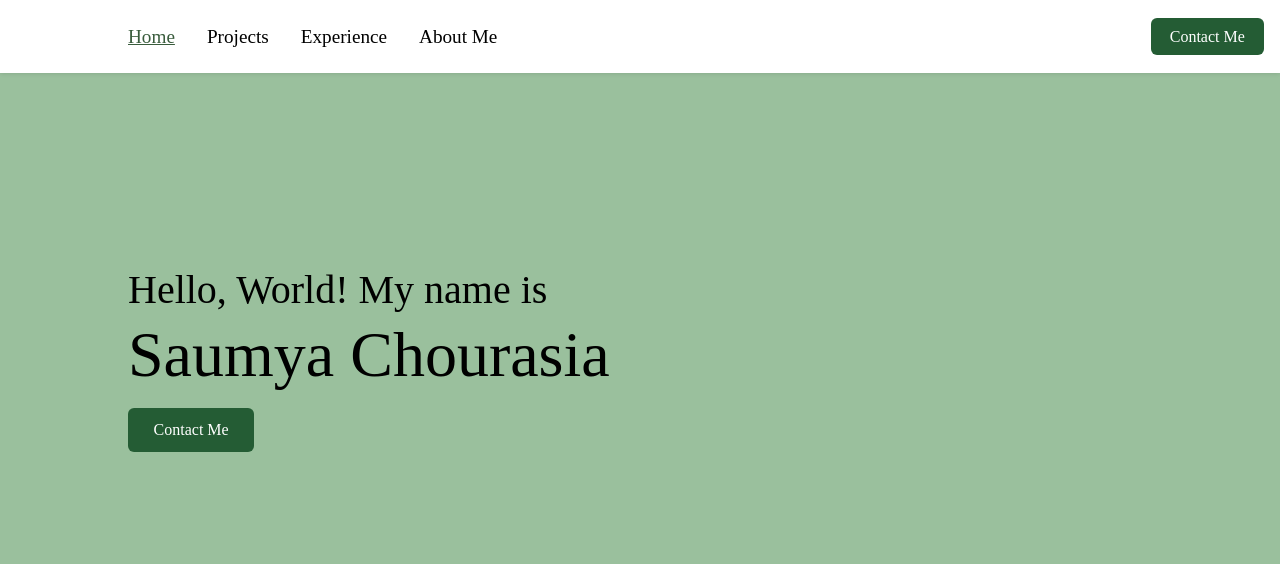
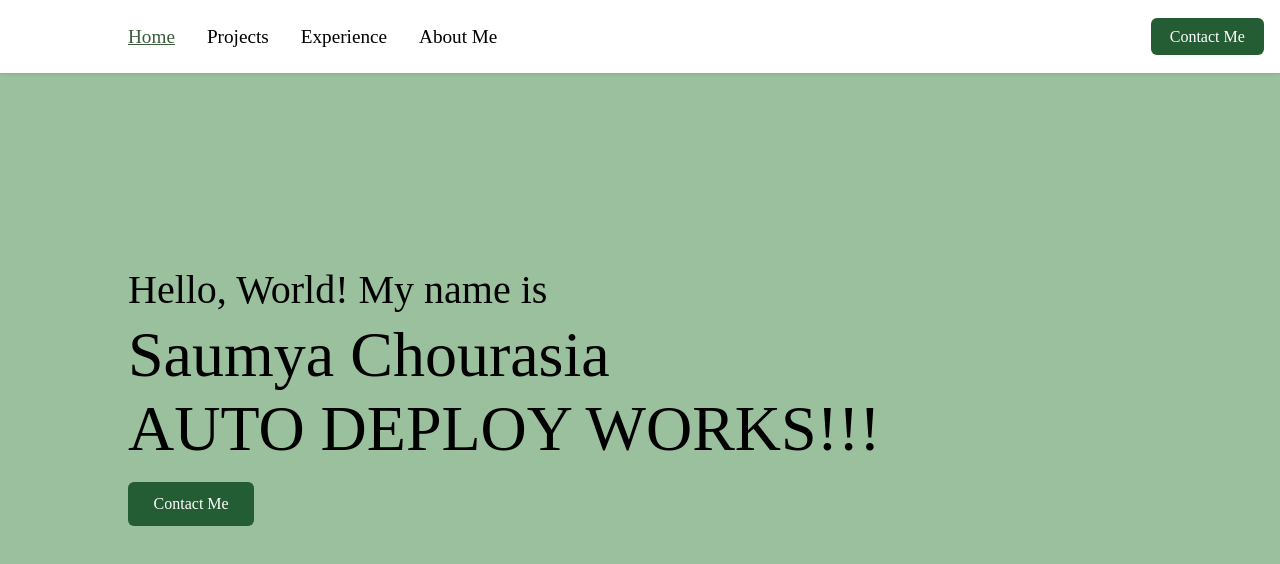
Before and after one commit to saumyaxc/Portfolio, a React (Create React App) app: page / in a window 1280 px wide. Shown: the top 564 px of the page. Built offline with nearby package versions, Linux system fonts and the light colour scheme.

Commit message:
testing auto-deploy

```diff
--- a/src/components/Home.jsx
+++ b/src/components/Home.jsx
@@ -11,6 +11,8 @@ export default function Home() {
             }}>
             <h1 style={{ fontSize: '2.5rem', fontWeight: 'normal',marginBottom: '0.3rem'}}>Hello, World! My name is</h1>
             <h1 style={{ fontSize: '4rem', fontWeight: 'normal', margin: '0'}}>Saumya Chourasia</h1>
+            <h1 style={{ fontSize: '4rem', fontWeight: 'normal', margin: '0'}}>AUTO DEPLOY WORKS!!!</h1>
+
 
             <a href="contact" className="home-contact-button"> Contact Me</a>
         </div>
```
